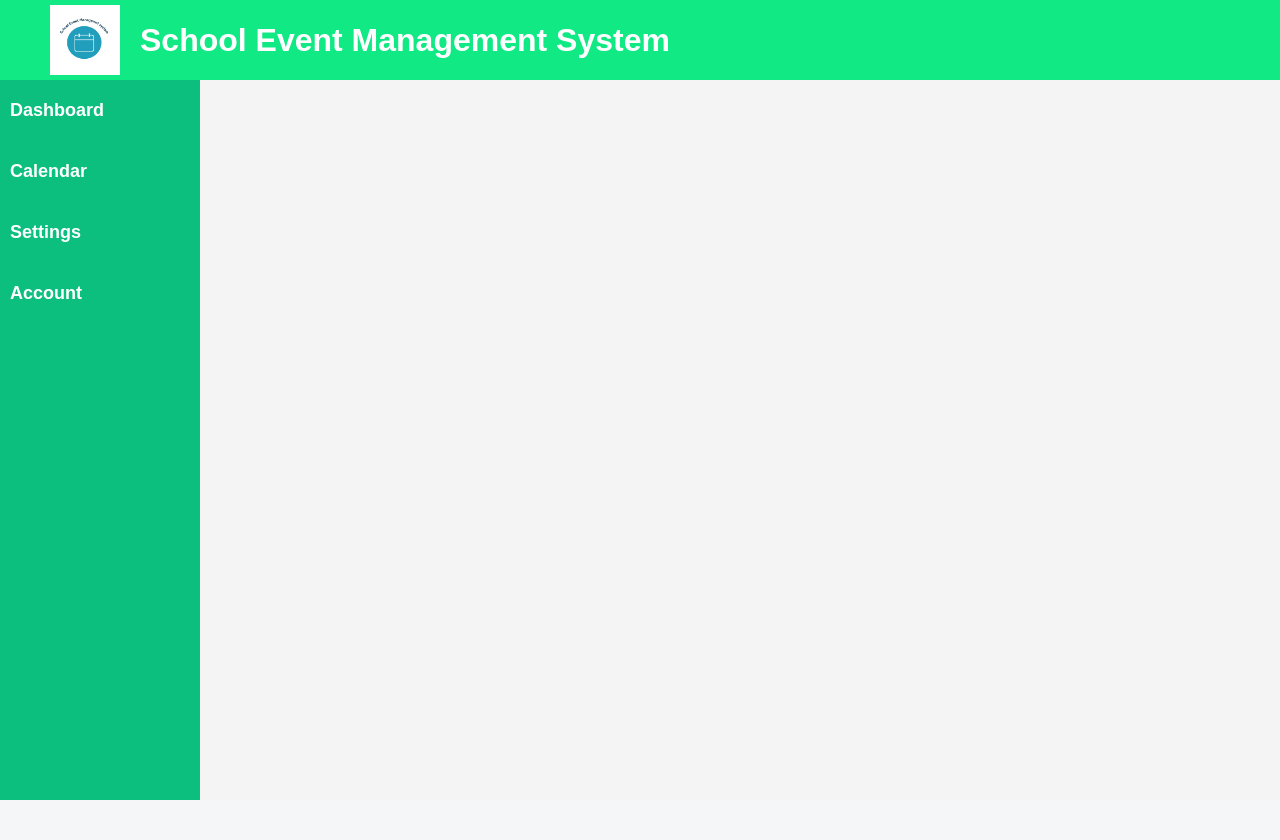
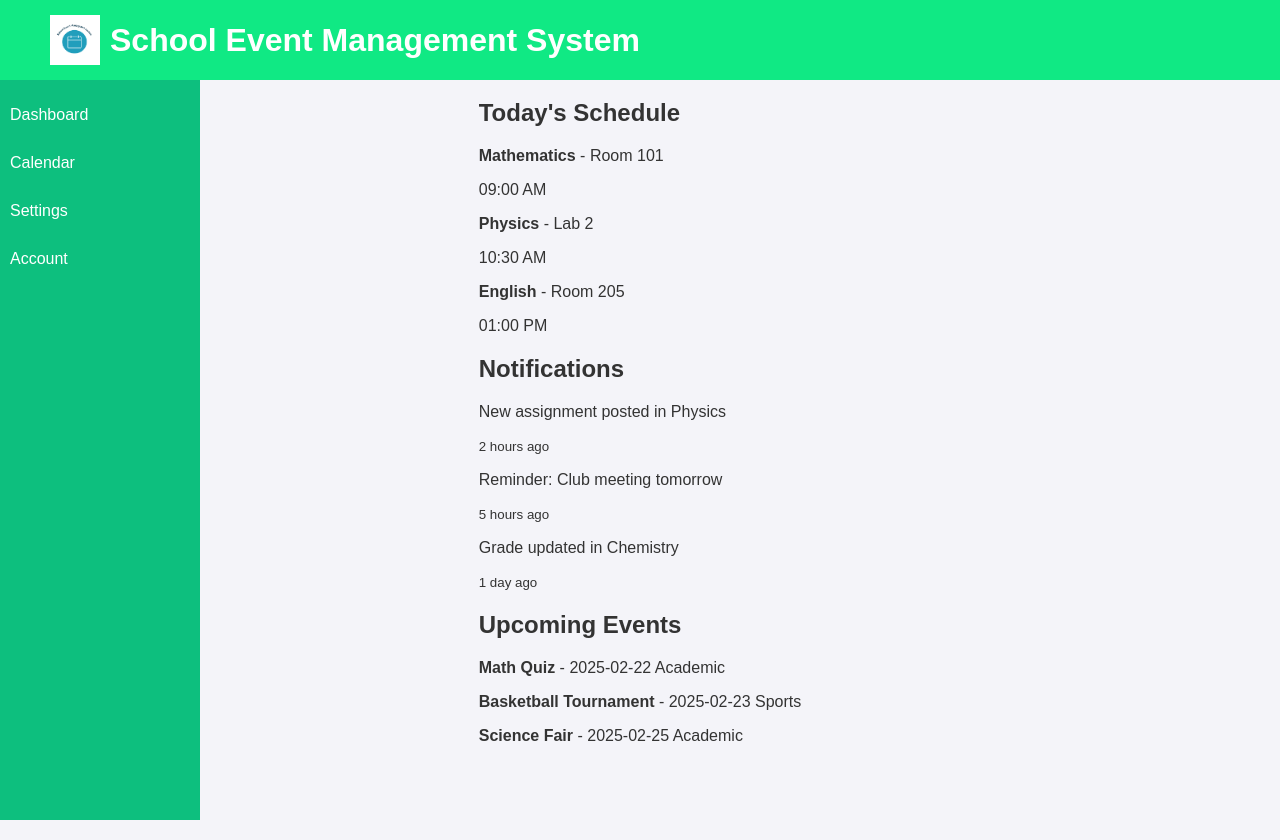
Before and after one commit to MichaelNjuri/School-Event-Management-System, a PHP site: page /Dashboard.html in a window 1280 px wide. Before the commit the page ends 800 px from the top, so only its background shows below. Run offline with PHP 8.4, Linux system fonts and the light colour scheme.

Commit message:
Proper editing

```diff
--- a/Dashboard.html
+++ b/Dashboard.html
@@ -22,5 +22,54 @@
             <li><a href="Account.html">Account</a></li>
         </ul>
     </nav>
+    <div class="container">
+        <!-- Today's Schedule -->
+        <div class="card">
+            <h2>Today's Schedule</h2>
+            <div class="item">
+                <p><strong>Mathematics</strong> - Room 101</p>
+                <p>09:00 AM</p>
+            </div>
+            <div class="item">
+                <p><strong>Physics</strong> - Lab 2</p>
+                <p>10:30 AM</p>
+            </div>
+            <div class="item">
+                <p><strong>English</strong> - Room 205</p>
+                <p>01:00 PM</p>
+            </div>
+        </div>
+
+        <!-- Notifications -->
+        <div class="card">
+            <h2>Notifications</h2>
+            <div class="item">
+                <p>New assignment posted in Physics</p>
+                <p><small>2 hours ago</small></p>
+            </div>
+            <div class="item">
+                <p>Reminder: Club meeting tomorrow</p>
+                <p><small>5 hours ago</small></p>
+            </div>
+            <div class="item">
+                <p>Grade updated in Chemistry</p>
+                <p><small>1 day ago</small></p>
+            </div>
+        </div>
+
+        <!-- Upcoming Events -->
+        <div class="card">
+            <h2>Upcoming Events</h2>
+            <div class="item">
+                <p><strong>Math Quiz</strong> - 2025-02-22 <span class="tag academic">Academic</span></p>
+            </div>
+            <div class="item">
+                <p><strong>Basketball Tournament</strong> - 2025-02-23 <span class="tag sports">Sports</span></p>
+            </div>
+            <div class="item">
+                <p><strong>Science Fair</strong> - 2025-02-25 <span class="tag academic">Academic</span></p>
+            </div>
+        </div>
+    </div>
 </body>
 </html>
--- a/Event.css
+++ b/Event.css
@@ -1,13 +1,16 @@
 /* General Styles */
 body {
     font-family: Arial, sans-serif;
+    background-color: #f4f4f9;
     margin: 0;
-    padding: 0;
-    background-color: #f4f4f4;
+    padding: 20px;
+    display: flex;
+    justify-content: center;
+    align-items: center;
+    height: 100vh;
     color: #333;
 }
 
-/* Sidebar */
 /* Header */
 header {
     position: fixed;
@@ -16,12 +19,26 @@ header {
     width: 100%;
     height: 60px; /* Ensure header height is consistent */
     display: flex;
-    justify-content: space-between;
     align-items: center;
     background-color: rgb(16, 233, 132);
     padding: 10px 50px;
     color: white;
     z-index: 1000; /* Ensure header is always on top */
+}
+
+.logo {
+    display: flex;
+    align-items: center;
+}
+
+.logo img {
+    height: 50px;
+    margin-right: 10px;
+}
+
+.logo-text {
+    font-size: 24px;
+    font-weight: bold;
 }
 
 /* Sidebar */
@@ -45,20 +84,6 @@ header {
     margin-left: 0;
 }
 
-/* Sidebar links */
-.sidebar a {
-    padding: 10px;
-    text-decoration: none;
-    font-size: 18px;
-    color: white;
-    display: block;
-    transition: 0.3s;
-}
-
-.sidebar a:hover {
-    background-color: #575757;
-}
-
 /* Main Content */
 .main-content {
     margin-left: 200px; /* Adjust margin to match sidebar width */
@@ -66,79 +91,13 @@ header {
     padding: 20px;
 }
 
-
-dash header {
-    display: flex;
-    justify-content: space-between;
-    align-items: center;
-    background-color: rgb(16, 233, 132);
-    padding: 10px 30px;
-    color: white;
-}
-
-.logo {
-    display: flex;
-    align-items: center;
-}
-
-.logo img {
-    height: 70px;
-    margin-right: 20px;
-}
-
-/* Enlarged School System Text */
-.logo-text {
-    font-size: 28px;
-    font-weight: bold;
-    color: white;
-
- h1 {
-        background-color: teal;
-        color: white;
-        text-align: center;
-        padding: 7px;
-        margin: 0;
-        border-radius: 5px;
-        width: 20%;
-    }
-}
-
-
-
-/* Navigation */
-nav ul {
-    list-style: none;
-    display: flex;
-    flex-direction: column; /* Change to vertical layout */
-    padding: 0;
-    margin: 0;
-}
-
-nav ul li {
-    margin: 10px 0; /* Adjust margin for vertical layout */
-}
-
-nav ul li a {
-    text-decoration: none;
-    color: whitesmoke;
-    font-weight: bold;
-    transition: color 0.3s ease, background 0.3s ease;
-}
-
-/* Hover effect on header links */
-nav ul li a:hover {
-    color: #db103c;
-    text-decoration: underline;
-}
-
-
-
 /* Authentication Page */
 .auth-container {
     display: flex;
     justify-content: center;
     align-items: center;
-    height: 80vh;
+    height: calc(100vh - 60px); /* Adjust height to account for the header */
+    margin-top: 60px; /* Ensure it does not touch the header */
 }
 
 .auth-box {
```
Also changed, not shown: other parts of Event.css (+64 -6 lines), Account.html (+5 -8 lines), Login.html (+6 -9 lines), Sign up.html (+12 -15 lines).
